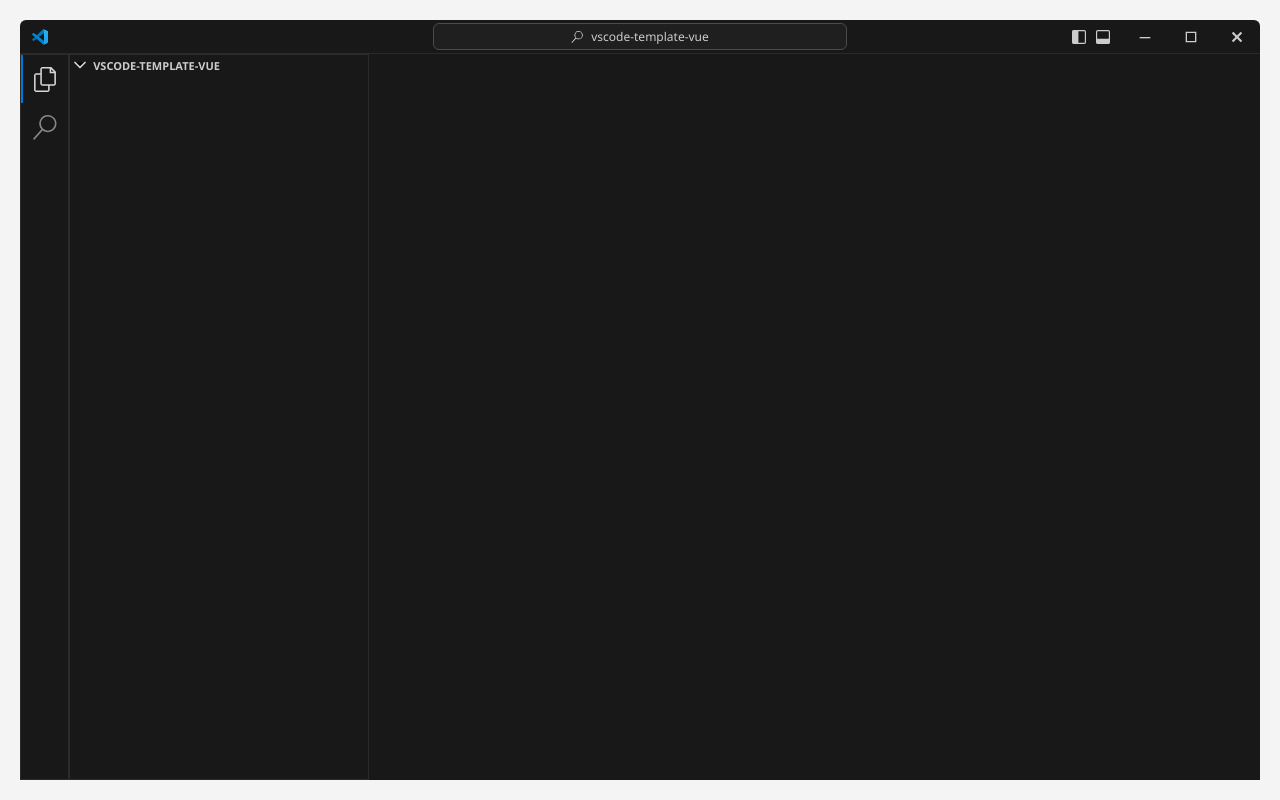
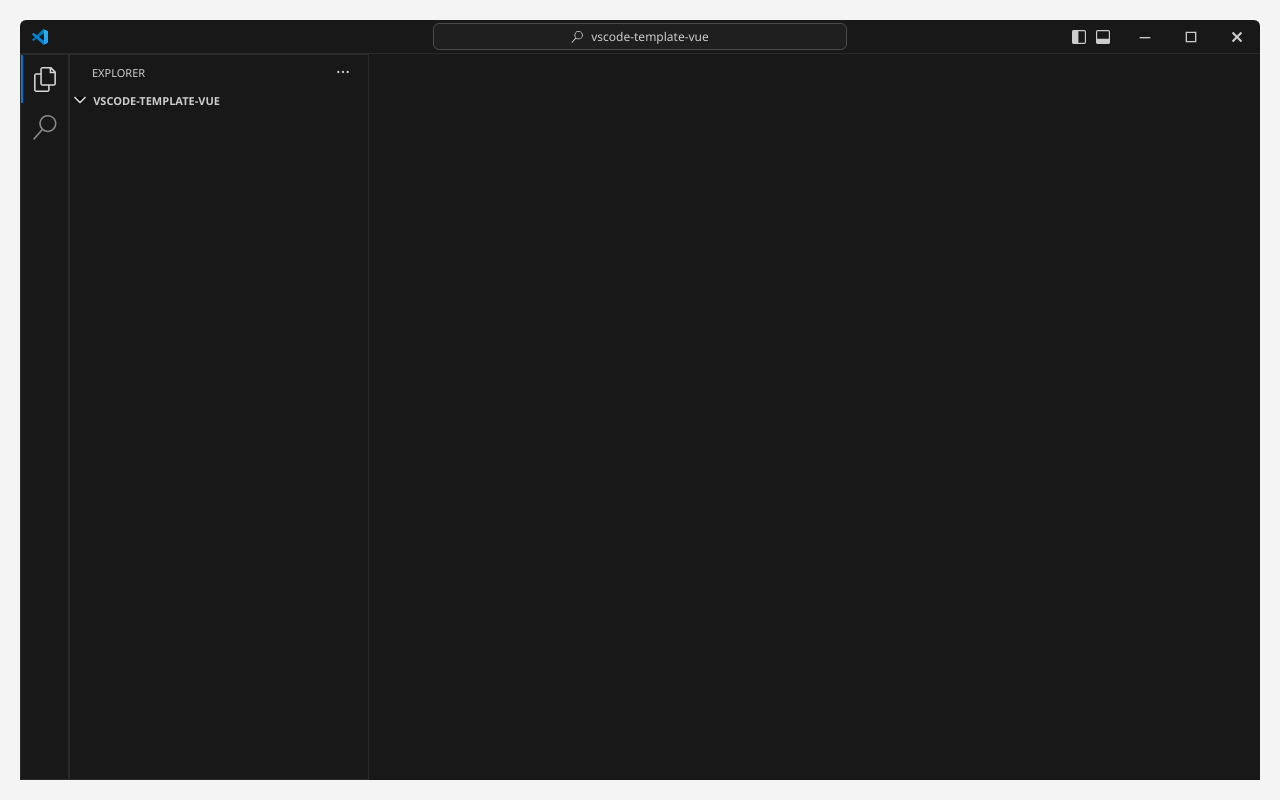
Before and after one commit to ovictorpereira/vue-vscode-cv-template, a Vue app: page / in a window 1280 px wide. Built offline with nearby package versions, Linux system fonts and the light colour scheme.

Commit message:
Refactor component structure: move SidebarRouteView and FolderModel to sidebar directory, update imports, and enhance styles with new CSS variables

```diff
--- a/src/App.vue
+++ b/src/App.vue
@@ -9,7 +9,7 @@
 <script setup lang="ts">
 import TaskBar from '@/components/taskbar/TaskBar.vue'
 import RoutesBar from '@/components/routesbar/RoutesBar.vue'
-import SidebarRouteView from './components/SidebarRouteView.vue'
+import SidebarRouteView from './components/sidebar/SidebarRouteView.vue'
 </script>
 
 <style>
--- a/src/assets/css/vscode-dark-modern.css
+++ b/src/assets/css/vscode-dark-modern.css
@@ -5,4 +5,5 @@
   --vscode-border: #2b2b2b;
   --vscode-active-icon: #d7d7d7;
   --vscode-inactive-icon: #868686;
+  --vscode-icon-hover: #3c3c3c;
 }
--- /dev/null
+++ b/src/components/sidebar/RouteHeader.vue
@@ -0,0 +1,54 @@
+<template>
+  <div class="route-header">
+    <h2 class="route-header-title">{{ title.toUpperCase() }}</h2>
+
+    <div class="route-header-icon">
+      <svg
+        width="14"
+        height="14"
+        viewBox="0 0 24 24"
+        fill="currentColor"
+        xmlns="http://www.w3.org/2000/svg"
+      >
+        <circle cx="4" cy="12" r="2" />
+        <circle cx="12" cy="12" r="2" />
+        <circle cx="20" cy="12" r="2" />
+      </svg>
+    </div>
+  </div>
+</template>
+
+<script setup lang="ts">
+interface Props {
+  title: string
+}
+
+defineProps<Props>()
+</script>
+
+<style scoped>
+.route-header {
+  display: flex;
+  flex-direction: row;
+  align-items: center;
+  justify-content: space-between;
+  background-color: var(--vscode-background);
+  height: 35px;
+  padding-left: 22px;
+  padding-right: 14px;
+}
+.route-header-title {
+  font-size: 11px;
+  font-weight: 400;
+}
+
+.route-header-icon {
+  padding: 0 4px;
+  border-radius: 4px;
+  cursor: pointer;
+}
+
+.route-header-icon:hover {
+  background-color: var(--vscode-icon-hover);
+}
+</style>
--- a/src/components/taskbar/WindowControls.vue
+++ b/src/components/taskbar/WindowControls.vue
@@ -41,7 +41,7 @@
 }
 
 .window-control:hover {
-  background-color: #3c3c3c;
+  background-color: var(--vscode-icon-hover);
 }
 
 .window-control-close:hover {
--- a/src/views/ExplorerView.vue
+++ b/src/views/ExplorerView.vue
@@ -1,11 +1,13 @@
 <template>
+  <RouteHeader title="Explorer" />
   <main class="folder-tree">
     <FolderModel :index="0" :label="PROJECT_NAME" :isOpened="true" />
   </main>
 </template>
 
 <script lang="ts" setup>
-import FolderModel from '@/components/FolderModel.vue'
+import RouteHeader from '@/components/sidebar/RouteHeader.vue'
+import FolderModel from '@/components/sidebar/FolderModel.vue'
 import { PROJECT_NAME } from '@/constants/constants'
 
 // const tree = [
```
Also changed, not shown: src/components/sidebar/FolderModel.vue (renamed from src/components/FolderModel.vue), src/components/sidebar/SidebarRouteView.vue (renamed from src/components/SidebarRouteView.vue).
